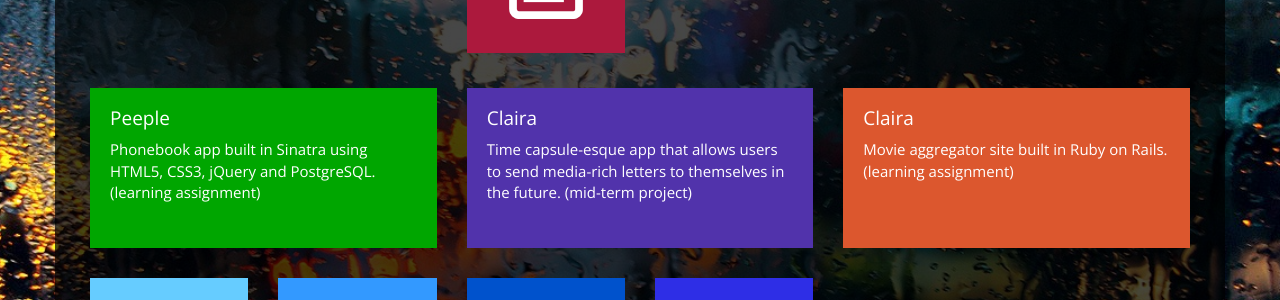
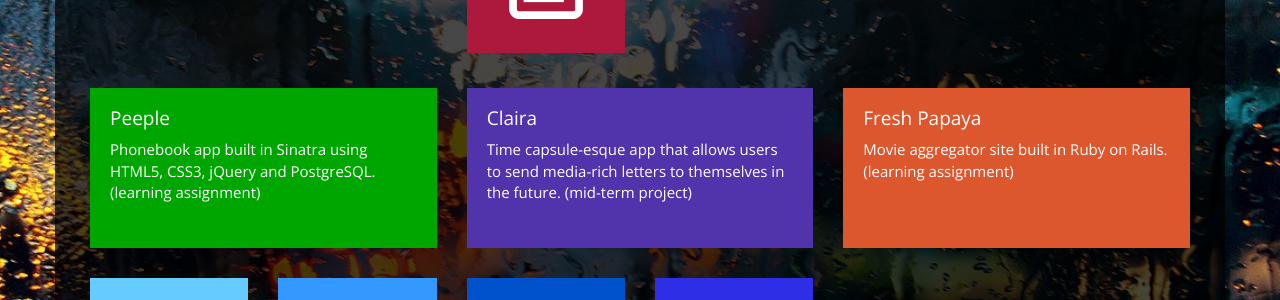
Before and after one commit to Xanadhi/xanadhi.github.io, a Jekyll site: the page built from index.html, in a window 1280 px wide. Shown: the part 295-595 px from the top of the page. Built offline with Jekyll 4.4.1, drawn with Linux system fonts in a browser that asks for light colours; some web fonts are replaced.

Commit message:
Added more projects

```diff
--- a/index.html
+++ b/index.html
@@ -51,7 +51,7 @@ description: Home Page for Jekyll Metro Theme
 			<div class="col-md-4 col-sm-4 col-xs-4">
 				<a href="http://fresh-papaya.herokuapp.com" target="_blank">
 					<div class="tile orange">
-						<h4 class="title">Claira</h4>
+						<h4 class="title">Fresh Papaya</h4>
 						<p>Movie aggregator site built in Ruby on Rails. (learning assignment)</p>
 					</div>
 				</a>
```
